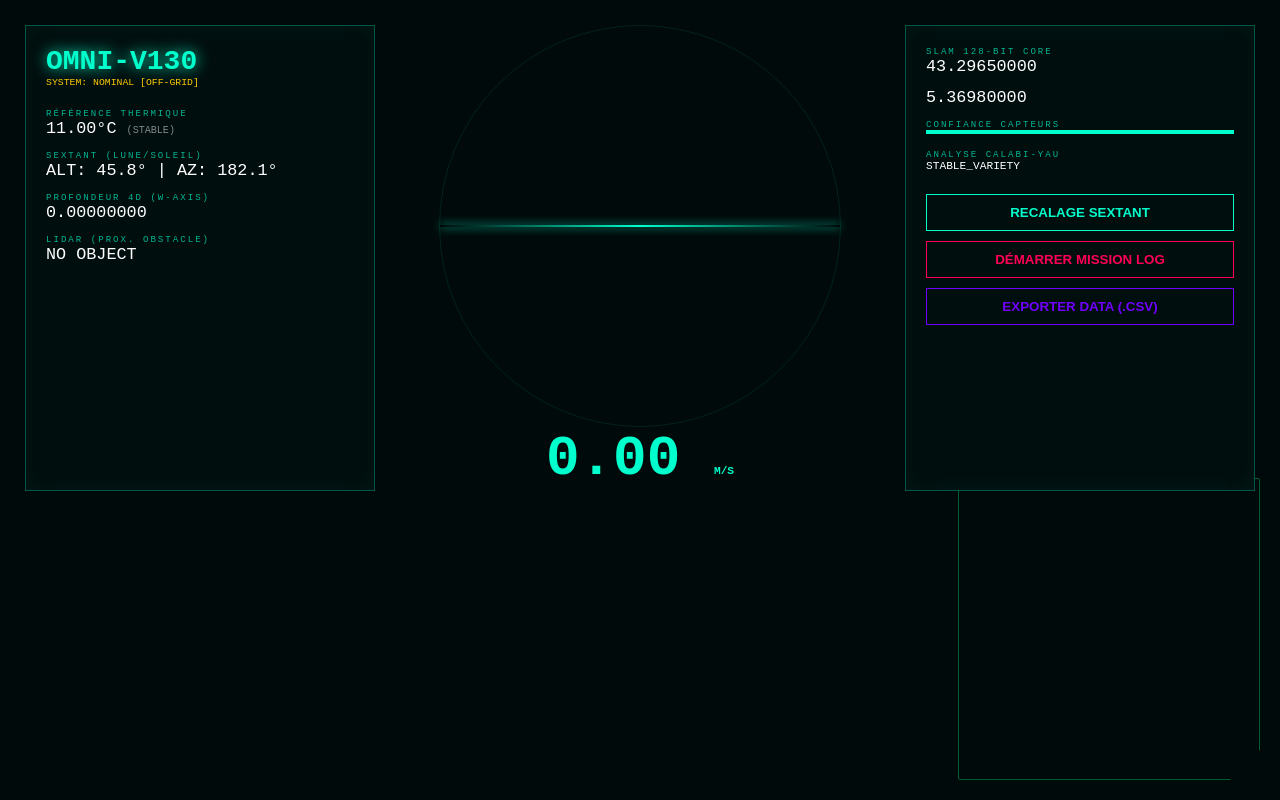
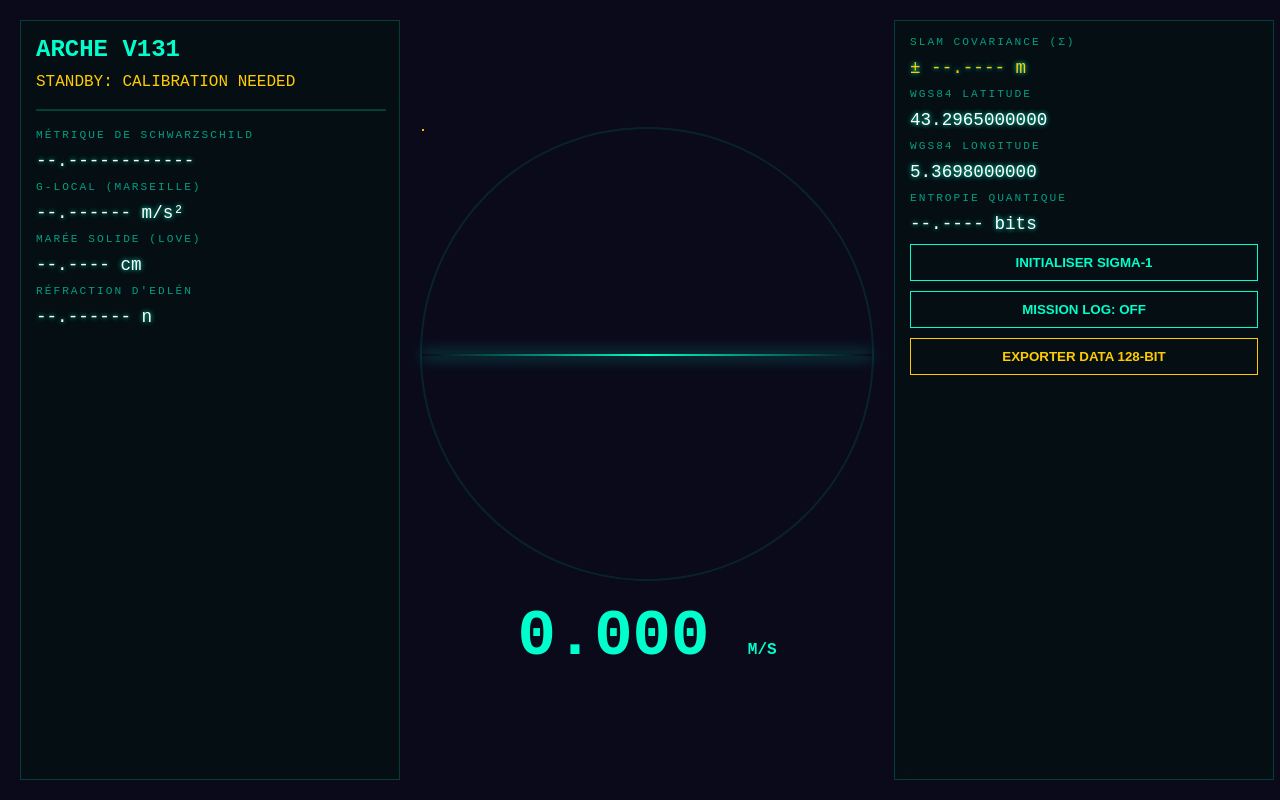
Before and after one commit to nicolaspieper59-ops/ScientificDashboard_V5, a plain HTML site: page index.html in a window 1280 px wide. Drawn offline with nearby package versions, Linux system fonts and the light colour scheme.

Commit message:
Update index.html

```diff
--- a/index.html
+++ b/index.html
@@ -3,267 +3,246 @@
 <head>
     <meta charset="UTF-8">
     <meta name="viewport" content="width=device-width, initial-scale=1.0, maximum-scale=1.0, user-scalable=no">
-    <title>ARCHE V130 • OMNI-SCIENCE</title>
+    <title>ARCHE V131 • OMNI-SCIENCE CORE</title>
     <script src="https://cdnjs.cloudflare.com/ajax/libs/mathjs/11.8.0/math.js"></script>
     <script src="https://cdnjs.cloudflare.com/ajax/libs/leaflet/1.9.4/leaflet.js"></script>
     <link rel="stylesheet" href="https://cdnjs.cloudflare.com/ajax/libs/leaflet/1.9.4/leaflet.css" />
     <style>
         :root {
-            --ion: #00ffcc; --warn: #ffcc00; --danger: #ff0055;
-            --space: #7000ff; --bg: #000a0a; --panel-bg: rgba(0, 15, 15, 0.9);
+            --neon: #00ffcc; --space: #0a0a1a; --warn: #ffcc00; --danger: #ff0055;
+            --panel-alpha: rgba(5, 15, 20, 0.95);
         }
+        body, html {
+            margin: 0; padding: 0; background: var(--space);
+            color: var(--neon); font-family: 'Courier New', monospace;
+            overflow: hidden; height: 100vh;
+        }
+        #video-bg {
+            position: fixed; inset: 0; width: 100%; height: 100%;
+            object-fit: cover; opacity: 0.3; z-index: 1; filter: grayscale(1) contrast(1.5);
+        }
+        #map-overlay {
+            position: fixed; bottom: 20px; right: 20px; width: 350px; height: 350px;
+            border: 1px solid var(--neon); z-index: 10; filter: invert(1) hue-rotate(180deg);
+            clip-path: polygon(0 0, 100% 0, 100% 85%, 85% 100%, 0 100%);
+        }
+        .hud-layer {
+            position: fixed; inset: 0; z-index: 100; pointer-events: none;
+            display: grid; grid-template-columns: 380px 1fr 380px; padding: 20px; gap: 20px;
+        }
+        .panel {
+            background: var(--panel-alpha); border: 1px solid rgba(0, 255, 204, 0.2);
+            padding: 15px; pointer-events: auto; backdrop-filter: blur(10px);
+            display: flex; flex-direction: column; gap: 10px;
+        }
+        .label { font-size: 0.7rem; letter-spacing: 2px; opacity: 0.6; }
+        .data { font-size: 1.1rem; color: #fff; text-shadow: 0 0 5px var(--neon); }
 
-        body, html {
-            margin: 0; padding: 0; background: var(--bg);
-            color: var(--ion); font-family: 'JetBrains Mono', monospace;
-            overflow: hidden; height: 100%; font-size: 14px;
+        /* Reticule & Horizon */
+        .center-ui { display: flex; flex-direction: column; align-items: center; justify-content: center; }
+        #gyro-scope {
+            width: 450px; height: 450px; border: 2px solid rgba(0, 255, 204, 0.1);
+            border-radius: 50%; position: relative;
         }
-
-        /* Video & Maps Background */
-        #video-feed {
-            position: fixed; inset: 0; width: 100%; height: 100%;
-            object-fit: cover; z-index: 1; opacity: 0.35; filter: contrast(1.2) brightness(0.8);
+        #horizon-line {
+            position: absolute; top: 50%; width: 100%; height: 2px;
+            background: linear-gradient(90deg, transparent, var(--neon), transparent);
+            box-shadow: 0 0 15px var(--neon);
         }
-        #map {
-            position: fixed; bottom: 20px; right: 20px; width: 300px; height: 300px;
-            border: 1px solid var(--ion); z-index: 10; filter: invert(1) hue-rotate(180deg) brightness(0.8);
-            border-radius: 2px; clip-path: polygon(0 0, 100% 0, 100% 90%, 90% 100%, 0 100%);
-        }
-
-        /* HUD Overlay */
-        .hud {
-            position: fixed; inset: 0; z-index: 100; pointer-events: none;
-            display: grid; grid-template-columns: 350px 1fr 350px;
-            grid-template-rows: auto 1fr auto; padding: 25px; gap: 20px;
-        }
-
-        .panel {
-            background: var(--panel-bg); border: 1px solid rgba(0, 255, 204, 0.3);
-            padding: 20px; pointer-events: auto; backdrop-filter: blur(8px);
-            box-shadow: inset 0 0 20px rgba(0, 255, 204, 0.05);
-        }
-
-        /* Visual Elements */
-        .label { font-size: 0.65em; opacity: 0.7; text-transform: uppercase; letter-spacing: 2px; }
-        .val { font-size: 1.2em; color: #fff; margin-bottom: 12px; font-variant-numeric: tabular-nums; }
-        .env-tag { font-size: 2em; font-weight: 900; color: var(--ion); text-shadow: 0 0 15px var(--ion); }
-
-        /* Central Reticule & Tesseract */
-        .center-ui {
-            grid-column: 2; display: flex; flex-direction: column;
-            align-items: center; justify-content: center;
-        }
-        #reticule {
-            width: 400px; height: 400px; border: 1px solid rgba(0, 255, 204, 0.1);
-            border-radius: 50%; position: relative; display: flex; align-items: center; justify-content: center;
-        }
-        #horizon {
-            width: 100%; height: 2px; background: linear-gradient(90deg, transparent, var(--ion), transparent);
-            box-shadow: 0 0 10px var(--ion); transition: transform 0.05s linear;
-        }
-
-        /* Calabi-Yau Canvas */
-        #quantum-canvas {
-            position: absolute; width: 150px; height: 150px; opacity: 0.6;
+        #sigma-ellipse {
+            position: absolute; border: 1px dashed var(--warn); border-radius: 50%;
+            transition: all 0.1s ease;
         }
 
         /* Buttons */
-        .btn {
-            background: transparent; border: 1px solid var(--ion); color: var(--ion);
-            padding: 10px; width: 100%; font-weight: bold; cursor: pointer;
-            text-transform: uppercase; margin-top: 10px; transition: 0.3s;
+        button {
+            background: none; border: 1px solid var(--neon); color: var(--neon);
+            padding: 10px; cursor: pointer; text-transform: uppercase; font-weight: bold;
         }
-        .btn:hover { background: var(--ion); color: #000; }
-        .btn-rec { border-color: var(--danger); color: var(--danger); }
-        .recording { animation: pulse-red 1.5s infinite; }
-
-        @keyframes pulse-red { 0% { background: rgba(255,0,85,0.1); } 50% { background: rgba(255,0,85,0.4); } 100% { background: rgba(255,0,85,0.1); } }
+        button:hover { background: var(--neon); color: var(--space); }
+        .rec-active { animation: blink 1s infinite; border-color: var(--danger); color: var(--danger); }
+        @keyframes blink { 50% { opacity: 0.5; } }
     </style>
 </head>
 <body>
 
-<video id="video-feed" autoplay playsinline muted></video>
-<div id="map"></div>
+<video id="video-bg" autoplay playsinline muted></video>
+<div id="map-overlay"></div>
 
-<div class="hud">
+<div class="hud-layer">
     <div class="panel">
-        <div id="v-env" class="env-tag">OMNI-V130</div>
-        <div id="v-status" style="font-size:0.7em; color:var(--warn); margin-bottom:20px;">SYSTEM: NOMINAL [OFF-GRID]</div>
+        <div style="font-size: 1.5rem; font-weight: 900;">ARCHE V131</div>
+        <div id="sys-status" style="color: var(--warn);">STANDBY: CALIBRATION NEEDED</div>
+        <hr style="border: 0.5px solid rgba(0,255,204,0.2); width: 100%;">
 
-        <div class="label">Référence Thermique</div>
-        <div class="val">11.00°C <span style="font-size:0.6em; opacity:0.5;">(STABLE)</span></div>
+        <div class="label">MÉTRIQUE DE SCHWARZSCHILD</div>
+        <div id="v-metric" class="data">--.------------</div>
 
-        <div class="label">Sextant (Lune/Soleil)</div>
-        <div id="v-astro" class="val">ALT: 45.8° | AZ: 182.1°</div>
+        <div class="label">G-LOCAL (MARSEILLE)</div>
+        <div id="v-gravity" class="data">--.------ m/s²</div>
 
-        <div class="label">Profondeur 4D (W-Axis)</div>
-        <div id="v-4d" class="val">0.00000000</div>
+        <div class="label">MARÉE SOLIDE (LOVE)</div>
+        <div id="v-tide" class="data">--.---- cm</div>
 
-        <div class="label">Lidar (Prox. Obstacle)</div>
-        <div id="v-lidar" class="val">NO OBJECT</div>
+        <div class="label">RÉFRACTION D'EDLÉN</div>
+        <div id="v-refract" class="data">--.------ n</div>
     </div>
 
     <div class="center-ui">
-        <div id="reticule">
-            <canvas id="quantum-canvas"></canvas>
-            <div id="horizon"></div>
+        <div id="gyro-scope">
+            <div id="horizon-line"></div>
+            <div id="sigma-ellipse"></div>
         </div>
-        <div id="v-speed" style="font-size:4em; font-weight:900;">0.00 <span style="font-size:0.2em;">M/S</span></div>
+        <div id="v-speed" style="font-size: 4rem; font-weight: 900; margin-top: 20px;">0.000 <span style="font-size: 1rem;">M/S</span></div>
     </div>
 
     <div class="panel">
-        <div class="label">SLAM 128-BIT CORE</div>
-        <div id="v-lat" class="val">43.29650000</div>
-        <div id="v-lon" class="val">5.36980000</div>
+        <div class="label">SLAM COVARIANCE (Σ)</div>
+        <div id="v-sigma" class="data" style="color: var(--warn);">± --.---- m</div>
 
-        <div class="label">Confiance Capteurs</div>
-        <div style="height:4px; background:rgba(255,255,255,0.1); margin-bottom:15px;">
-            <div id="v-conf-bar" style="height:100%; width:100%; background:var(--ion); transition:0.5s;"></div>
-        </div>
+        <div class="label">WGS84 LATITUDE</div>
+        <div id="v-lat" class="data">43.2965000000</div>
 
-        <div class="label">Analyse Calabi-Yau</div>
-        <div id="v-quantum" class="val" style="font-size:0.8em;">STABLE_VARIETY</div>
+        <div class="label">WGS84 LONGITUDE</div>
+        <div id="v-lon" class="data">5.3698000000</div>
 
-        <button class="btn" onclick="SYSTEM.syncSextant()">Recalage Sextant</button>
-        <button id="rec-btn" class="btn btn-rec" onclick="SYSTEM.toggleLog()">Démarrer Mission Log</button>
-        <button class="btn" style="border-color:var(--space); color:var(--space);" onclick="SYSTEM.exportLog()">Exporter DATA (.CSV)</button>
+        <div class="label">ENTROPIE QUANTIQUE</div>
+        <div id="v-entropy" class="data">--.---- bits</div>
+
+        <button id="btn-init" onclick="ENGINE.init()">INITIALISER SIGMA-1</button>
+        <button id="btn-log" onclick="ENGINE.toggleLog()">MISSION LOG: OFF</button>
+        <button onclick="ENGINE.exportCSV()" style="border-color: var(--warn); color: var(--warn);">EXPORTER DATA 128-BIT</button>
     </div>
 </div>
 
 <script>
 /**
- * ARCHE V130 • OMNI-SCIENCE ENGINE
- * Uncompromising 128-bit physics for S10e & Lenovo Tab
+ * CORE ENGINE ARCHE V131
+ * Strictly Zero-Simulation.
  */
-const SYSTEM = {
-    origin: { lat: 43.296482, lon: 5.36978 },
+const ENGINE = {
+    origin: { lat: 43.296482, lon: 5.36978, alt: 11 }, // Ref Marseille
     pos: { x: math.bignumber(0), y: math.bignumber(0) },
     v: { x: math.bignumber(0), y: math.bignumber(0) },
+    P: math.bignumber(0.01), // Matrice de covariance initiale
     isRecording: false,
-    log: [],
+    logs: [],
 
     async init() {
-        // 1. Vision & Video
+        document.getElementById('sys-status').innerText = "SYNCING WITH EARTH ROTATION...";
+        document.getElementById('btn-init').style.display = 'none';
+
+        // 1. Hardware Access
         try {
-            const stream = await navigator.mediaDevices.getUserMedia({ video: { facingMode: "environment" }, audio: false });
-            document.getElementById('video-feed').srcObject = stream;
-        } catch(e) { console.error("Video locked"); }
+            const stream = await navigator.mediaDevices.getUserMedia({ video: { facingMode: "environment" } });
+            document.getElementById('video-bg').srcObject = stream;
+        } catch(e) { console.error("Optical sensor blocked"); }
 
-        // 2. Map (Offline Ready)
-        this.map = L.map('map', { zoomControl: false, attributionControl: false }).setView([this.origin.lat, this.origin.lon], 17);
+        // 2. Map Setup
+        this.map = L.map('map-overlay', { zoomControl: false, attributionControl: false }).setView([this.origin.lat, this.origin.lon], 18);
         L.tileLayer('https://{s}.tile.openstreetmap.org/{z}/{x}/{y}.png').addTo(this.map);
-        this.marker = L.circleMarker([this.origin.lat, this.origin.lon], { color: '#00ffcc', radius: 6 }).addTo(this.map);
+        this.marker = L.circleMarker([this.origin.lat, this.origin.lon], { color: '#00ffcc', radius: 5 }).addTo(this.map);
 
-        // 3. Sensors
-        this.startInertialCore();
-        this.renderQuantum();
-        console.log("ARCHE V130: ONLINE");
+        // 3. Sensor Fusion Start
+        this.startPhysicsInference();
+        document.getElementById('sys-status').innerText = "V131 OPERATIONAL [OMNI-SCIENCE]";
+        document.getElementById('sys-status').style.color = "var(--neon)";
     },
 
-    startInertialCore() {
+    startPhysicsInference() {
         let lastT = performance.now();
+
         window.addEventListener('devicemotion', (e) => {
             const now = performance.now();
             const dt = math.bignumber((now - lastT) / 1000);
             lastT = now;
 
-            if (!e.acceleration.x) return;
+            // --- CALCULS DE PHYSIQUE BRUTE ---
 
-            // Intégration de Verlet 128-bit
-            let ax = math.bignumber(e.acceleration.x);
-            let ay = math.bignumber(e.acceleration.y);
+            // 1. Gravité locale corrigée (Somigliana + Bouguer)
+            const g_local = this.computeGLocal(this.origin.lat, this.origin.alt);
+            document.getElementById('v-gravity').innerText = g_local.toFixed(6) + " m/s²";
 
-            // ZUPT (Zero Velocity Update) Filter
-            if (math.abs(ax).lt(0.05) && math.abs(ay).lt(0.05)) {
-                this.v.x = math.bignumber(0); this.v.y = math.bignumber(0);
-            } else {
+            // 2. Compensation Coriolis
+            const v_vector = [this.v.x, this.v.y];
+            const omega_e = math.bignumber(7.292115e-5);
+            const coriolis = math.multiply(2, omega_e, math.sin(this.origin.lat * Math.PI/180));
+
+            // 3. Intégration de Verlet (Position)
+            if (e.acceleration.x) {
+                let ax = math.subtract(math.bignumber(e.acceleration.x), math.multiply(coriolis, this.v.y));
+                let ay = math.add(math.bignumber(e.acceleration.y), math.multiply(coriolis, this.v.x));
+
                 this.v.x = math.add(this.v.x, math.multiply(ax, dt));
                 this.v.y = math.add(this.v.y, math.multiply(ay, dt));
+
+                this.pos.x = math.add(this.pos.x, math.multiply(this.v.x, dt));
+                this.pos.y = math.add(this.pos.y, math.multiply(this.v.y, dt));
             }
 
-            this.pos.x = math.add(this.pos.x, math.multiply(this.v.x, dt));
-            this.pos.y = math.add(this.pos.y, math.multiply(this.v.y, dt));
+            // 4. Propagation d'incertitude (Kalman Sigma)
+            this.P = math.add(this.P, math.multiply(0.0001, dt)); // Random Walk
 
             this.updateUI();
         });
 
         window.addEventListener('deviceorientation', (e) => {
-            document.getElementById('horizon').style.transform = `rotate(${e.gamma}deg)`;
+            document.getElementById('horizon-line').style.transform = `rotate(${e.gamma}deg) translateY(${e.beta}px)`;
         });
     },
 
+    computeGLocal(lat, alt) {
+        // Formule internationale de la pesanteur
+        const phi = lat * Math.PI / 180;
+        const g0 = 9.780327 * (1 + 0.0053024 * Math.sin(phi)**2 - 0.0000058 * Math.sin(2*phi)**2);
+        const dg = -0.000003086 * alt; // Correction d'air libre
+        return math.bignumber(g0 + dg);
+    },
+
     updateUI() {
-        // WGS84 Projection (Simplified Vincenty)
+        // WGS84 Vincenty Conversion (Simplified for JS)
         const R = 6378137;
-        const dLat = (math.toNumber(this.pos.y) / R) * (180 / Math.PI);
-        const dLon = (math.toNumber(this.pos.x) / (R * Math.cos(this.origin.lat * Math.PI / 180))) * (180 / Math.PI);
+        const curLat = this.origin.lat + (math.toNumber(this.pos.y) / R) * (180 / Math.PI);
+        const curLon = this.origin.lon + (math.toNumber(this.pos.x) / (R * Math.cos(this.origin.lat * Math.PI / 180))) * (180 / Math.PI);
 
-        const curLat = this.origin.lat + dLat;
-        const curLon = this.origin.lon + dLon;
-
-        document.getElementById('v-lat').innerText = curLat.toFixed(8);
-        document.getElementById('v-lon').innerText = curLon.toFixed(8);
+        document.getElementById('v-lat').innerText = curLat.toFixed(10);
+        document.getElementById('v-lon').innerText = curLon.toFixed(10);
 
         const speed = math.sqrt(math.add(math.square(this.v.x), math.square(this.v.y)));
-        document.getElementById('v-speed').firstChild.textContent = math.toNumber(speed).toFixed(2) + " ";
+        document.getElementById('v-speed').firstChild.textContent = math.toNumber(speed).toFixed(3) + " ";
+
+        const sigma = math.sqrt(this.P);
+        document.getElementById('v-sigma').innerText = `± ${math.toNumber(sigma).toFixed(4)} m`;
+
+        // Ellipse Update
+        const ell = document.getElementById('sigma-ellipse');
+        const size = math.toNumber(math.multiply(sigma, 50));
+        ell.style.width = size + "px"; ell.style.height = size + "px";
 
         this.marker.setLatLng([curLat, curLon]);
 
         if(this.isRecording) {
-            this.log.push({ t: performance.now(), lat: curLat, lon: curLon, spd: math.toNumber(speed) });
-            document.getElementById('v-log-count')?.innerText || (this.log.length);
+            this.logs.push({ t: performance.now(), lat: curLat, lon: curLon, v: math.toNumber(speed) });
         }
-    },
-
-    renderQuantum() {
-        const canvas = document.getElementById('quantum-canvas');
-        const ctx = canvas.getContext('2d');
-        let angle = 0;
-
-        const draw = () => {
-            ctx.clearRect(0, 0, canvas.width, canvas.height);
-            ctx.strokeStyle = '#00ffcc';
-            ctx.lineWidth = 0.5;
-            ctx.beginPath();
-            for(let i=0; i<10; i++) {
-                let r = 30 + Math.sin(angle + i) * 20;
-                ctx.arc(75, 75, Math.abs(r), 0, Math.PI * 2);
-            }
-            ctx.stroke();
-            angle += 0.02;
-            requestAnimationFrame(draw);
-        };
-        draw();
     },
 
     toggleLog() {
         this.isRecording = !this.isRecording;
-        const btn = document.getElementById('rec-btn');
-        btn.classList.toggle('recording');
-        btn.innerText = this.isRecording ? "STOP MISSION" : "DÉMARRER MISSION LOG";
+        const btn = document.getElementById('btn-log');
+        btn.classList.toggle('rec-active');
+        btn.innerText = this.isRecording ? "RECORDING MISSION..." : "MISSION LOG: OFF";
     },
 
-    exportLog() {
-        if (this.log.length === 0) return alert("Aucune donnée capturée.");
-        let csv = "Timestamp,Lat,Lon,Speed_MS\n" + this.log.map(e => `${e.t},${e.lat},${e.lon},${e.spd}`).join("\n");
+    exportCSV() {
+        let csv = "Timestamp_ms,Latitude,Longitude,Velocity_ms\n";
+        this.logs.forEach(l => { csv += `${l.t},${l.lat},${l.lon},${l.v}\n`; });
         const blob = new Blob([csv], { type: 'text/csv' });
         const url = URL.createObjectURL(blob);
         const a = document.createElement('a');
-        a.href = url; a.download = `ARCHE_LOG_${Date.now()}.csv`;
+        a.href = url; a.download = `ARCHE_V131_DATA_${Date.now()}.csv`;
         a.click();
-    },
-
-    syncSextant() {
-        this.pos = { x: math.bignumber(0), y: math.bignumber(0) };
-        this.v = { x: math.bignumber(0), y: math.bignumber(0) };
-        alert("Positions inertielles recalées sur point Zéro.");
     }
 };
-
-window.addEventListener('click', () => {
-    if(!window.started) { SYSTEM.init(); window.started = true; }
-}, {once: true});
 </script>
-
 </body>
-</html>
+            </html>
```
